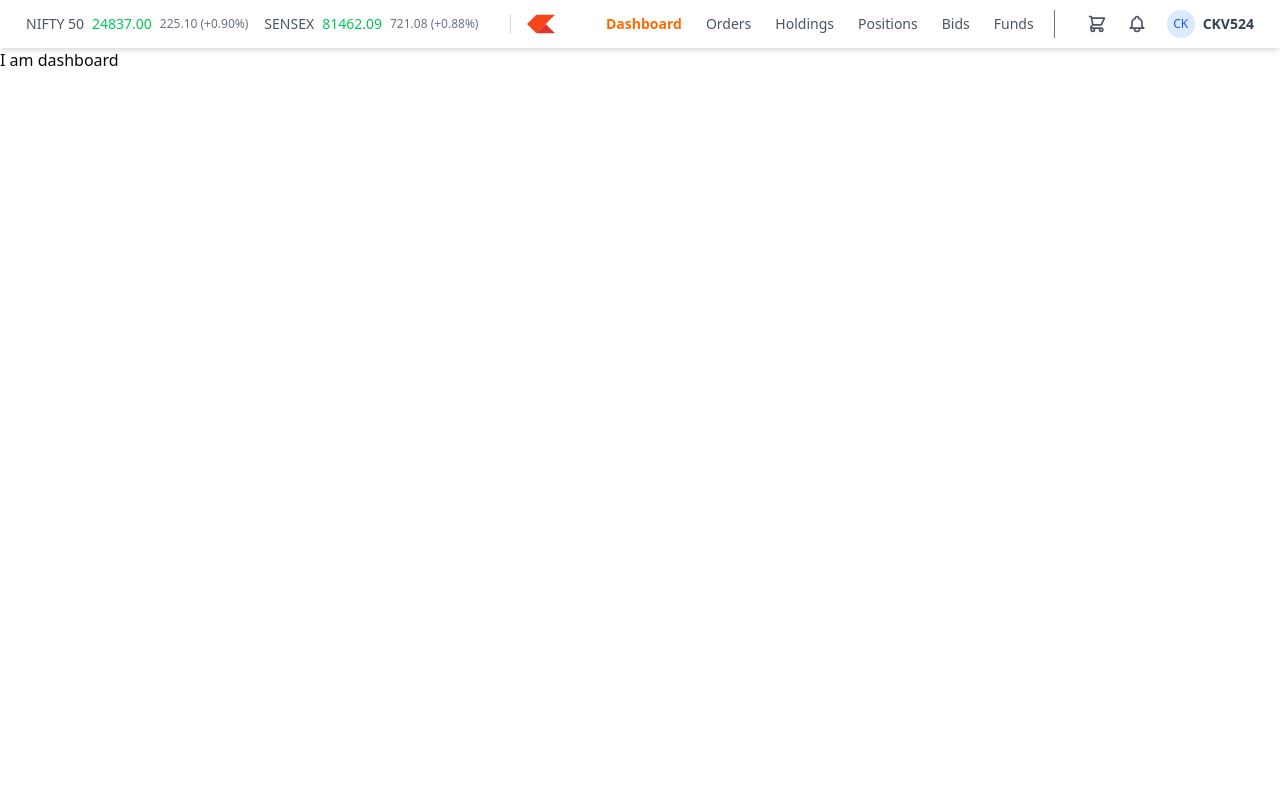
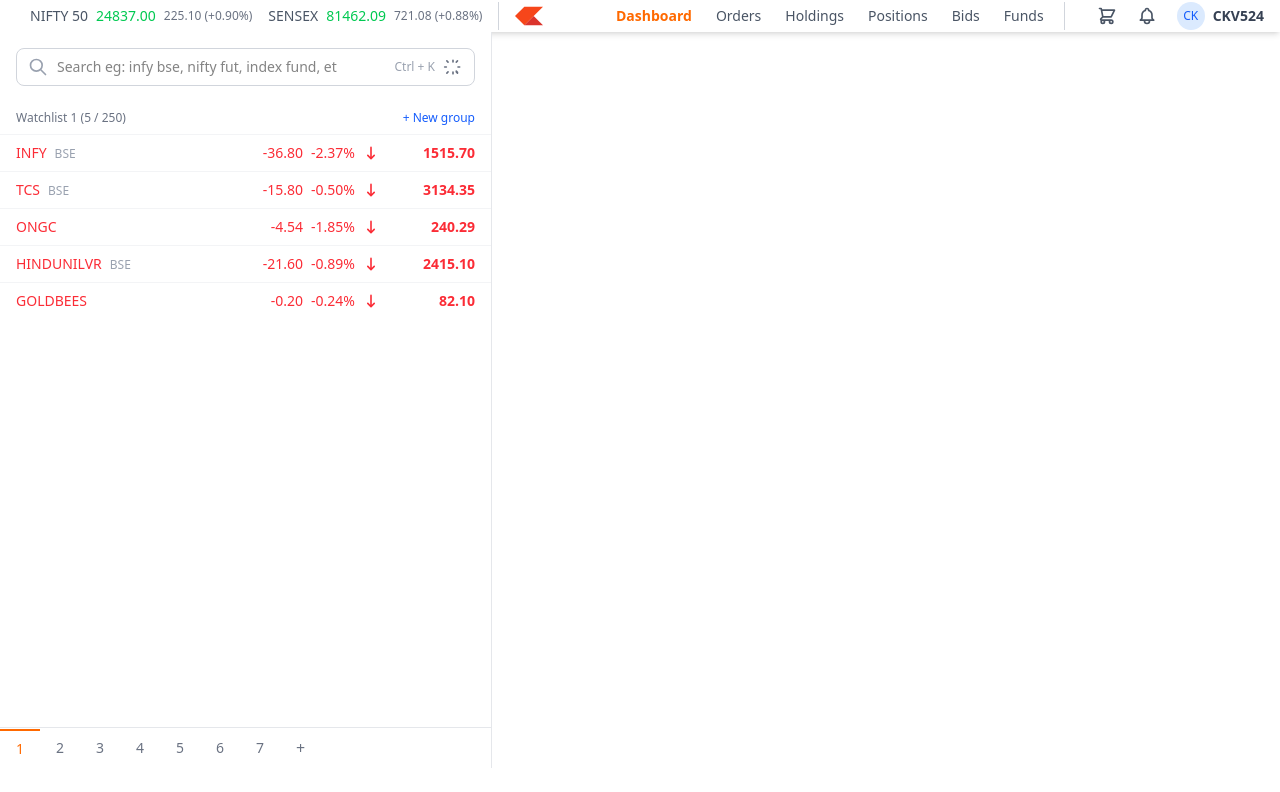
Before and after one commit to Afzal14786/trading-dashboard, a React (Vite) app: page / in a window 1280 px wide. Shown: the top 792 px of the page. Built offline with nearby package versions, Linux system fonts and the light colour scheme.

Commit message:
building aside as well as fixing and styling header

```diff
--- a/src/Navbar.jsx
+++ b/src/Navbar.jsx
@@ -5,9 +5,9 @@
   const notActive = "hover:text-orange-500";
   return (
     <>
-      <header className="w-full shadow-md text-black p-2.5 flex justify-between items-center text-sm">
+      <header className="w-full shadow-md text-black h-8 flex justify-between items-center text-sm">
         {/* Left Header: Market Data */}
-        <div className="flex items-center border-r border-gray-300 pr-4">
+        <div className="flex items-center ml-3.5">
           <div className="flex items-center space-x-4 py-0 pl-4 pr-4">
             {/* NIFTY 50 */}
             <div className="flex items-center space-x-2">
@@ -26,7 +26,7 @@
         </div>
 
         {/* logo is seperated */}
-        <div className="flex flex-1 items-center justify-between pl-4">
+        <div className="flex flex-1 items-center justify-between border-l border-gray-300 pl-4">
           {/* logo should be in the left of the right header */}
           <NavLink to="/">
             <img src="/media/images/kite-logo.svg" alt="kite-logo" className="h-7 w-7"/>
@@ -57,7 +57,7 @@
             </nav>
 
             {/* User Info & Actions */}
-            <div className="flex items-center space-x-5 pl-8 pr-4 text-gray-600 border-l border-gray-500">
+            <div className="flex items-center space-x-5 pl-8 pr-4 text-gray-600 border-l border-gray-300">
               {/* Cart Icon */}
               <button className="hover:text-orange-500">
                 <svg xmlns="http://www.w3.org/2000/svg" className="h-5 w-5" fill="none" viewBox="0 0 24 24" stroke="currentColor">
--- a/src/sub-components/AsideBar/Sidebar.jsx
+++ b/src/sub-components/AsideBar/Sidebar.jsx
@@ -1,14 +1,126 @@
-import React from 'react'
+import React from 'react';
+
+// Mock data to represent the stocks in the watchlist.
+// In a real application, this would come from an API.
+const watchlistData = [
+  {
+    name: 'INFY',
+    exchange: 'BSE',
+    change: -36.80,
+    percentageChange: -2.37,
+    price: 1515.70,
+  },
+  {
+    name: 'TCS',
+    exchange: 'BSE',
+    change: -15.80,
+    percentageChange: -0.50,
+    price: 3134.35,
+  },
+  {
+    name: 'ONGC',
+    exchange: '',
+    change: -4.54,
+    percentageChange: -1.85,
+    price: 240.29,
+  },
+  {
+    name: 'HINDUNILVR',
+    exchange: 'BSE',
+    change: -21.60,
+    percentageChange: -0.89,
+    price: 2415.10,
+  },
+  {
+    name: 'GOLDBEES',
+    exchange: '',
+    change: -0.20,
+    percentageChange: -0.24,
+    price: 82.10,
+  },
+];
 
 const Sidebar = () => {
+  const activeTab = 1; // Example of an active tab
+
   return (
-    // sidebar will be static in the left side of the dashboard
-    <>
-        <aside className='fixed top-10 left-0 h-screen w-123 text-white p-4'>
+    // The main container for the sidebar.
+    // It's fixed to the left of the screen, starting below the header (top-16).
+    // A flex column layout is used to structure its children.
+    <aside className='fixed top-8 left-0 h-[calc(100vh-4rem)] w-123 bg-white border-r border-gray-200 flex flex-col'>
 
-        </aside>
-    </>
-  )
-}
+      {/* Top section of the sidebar containing search and watchlist */}
+      <div className="flex-grow">
+        {/* Search Bar */}
+        <div className="p-4">
+          <div className="relative">
+            <span className="absolute inset-y-0 left-0 flex items-center pl-3">
+              <svg className="h-5 w-5 text-gray-400" xmlns="http://www.w3.org/2000/svg" fill="none" viewBox="0 0 24 24" stroke="currentColor">
+                <path strokeLinecap="round" strokeLinejoin="round" strokeWidth={2} d="M21 21l-6-6m2-5a7 7 0 11-14 0 7 7 0 0114 0z" />
+              </svg>
+            </span>
+            <input
+              type="text"
+              placeholder="Search eg: infy bse, nifty fut, index fund, et"
+              className="w-full pl-10 pr-20 py-2 border border-gray-300 rounded-md text-sm focus:outline-none focus:ring-1 focus:ring-blue-500"
+            />
+            <span className="absolute inset-y-0 right-0 flex items-center pr-3 space-x-2">
+              <span className="text-xs text-gray-400">Ctrl + K</span>
+              <button className="text-gray-500 hover:text-gray-700">
+                <svg className="h-5 w-5" xmlns="http://www.w3.org/2000/svg" fill="none" viewBox="0 0 24 24" stroke="currentColor">
+                  <path strokeLinecap="round" strokeLinejoin="round" strokeWidth={2} d="M12 6V4m0 16v-2m8-6h-2M4 12H2m15.364 6.364l-1.414-1.414M6.05 6.05L4.636 4.636m12.728 0l-1.414 1.414M6.05 17.95l-1.414 1.414m12.728 0l-1.414-1.414" />
+                </svg>
+              </button>
+            </span>
+          </div>
+        </div>
 
-export default Sidebar
+        {/* Watchlist Header */}
+        <div className="px-4 py-2 flex justify-between items-center">
+          <span className="text-xs text-gray-500">Watchlist 1 (5 / 250)</span>
+          <button className="text-xs text-blue-600 hover:text-blue-800">+ New group</button>
+        </div>
+
+        {/* Stock List */}
+        <div>
+          {watchlistData.map((stock, index) => (
+            <div key={index} className="flex justify-between items-center px-4 py-2 hover:bg-gray-50 cursor-pointer border-t border-gray-100">
+              <div className="flex items-baseline">
+                <span className={`text-sm font-medium ${stock.change < 0 ? 'text-red-500' : 'text-green-500'}`}>{stock.name}</span>
+                {stock.exchange && <span className="ml-2 text-xs text-gray-400">{stock.exchange}</span>}
+              </div>
+              <div className="flex items-center space-x-4">
+                <div className="flex items-center space-x-2 text-sm text-right">
+                  <span className={`${stock.change < 0 ? 'text-red-500' : 'text-green-500'}`}>{stock.change.toFixed(2)}</span>
+                  <span className={`${stock.change < 0 ? 'text-red-500' : 'text-green-500'}`}>{stock.percentageChange.toFixed(2)}%</span>
+                   <svg className={`h-4 w-4 ${stock.change < 0 ? 'text-red-500' : 'text-green-500'}`} viewBox="0 0 20 20" fill="currentColor">
+                    <path fillRule="evenodd" d="M14.707 12.293a1 1 0 010 1.414l-4 4a1 1 0 01-1.414 0l-4-4a1 1 0 111.414-1.414L9 14.586V3a1 1 0 012 0v11.586l2.293-2.293a1 1 0 011.414 0z" clipRule="evenodd" />
+                  </svg>
+                </div>
+                <span className={`w-20 text-right font-semibold text-sm ${stock.change < 0 ? 'text-red-500' : 'text-green-500'}`}>{stock.price.toFixed(2)}</span>
+              </div>
+            </div>
+          ))}
+        </div>
+      </div>
+
+      {/* Bottom Watchlist Tabs */}
+      <div className="flex items-center border-t border-gray-200">
+        {[1, 2, 3, 4, 5, 6, 7].map(tabNumber => (
+          <button
+            key={tabNumber}
+            className={`px-4 py-2 text-sm ${activeTab === tabNumber ? 'text-orange-500 border-t-2 border-orange-500' : 'text-gray-500'}`}
+          >
+            {tabNumber}
+          </button>
+        ))}
+        <button className="px-4 py-2 text-gray-500">
+          +
+        </button>
+      </div>
+
+    </aside>
+  );
+};
+
+export default Sidebar;
```
